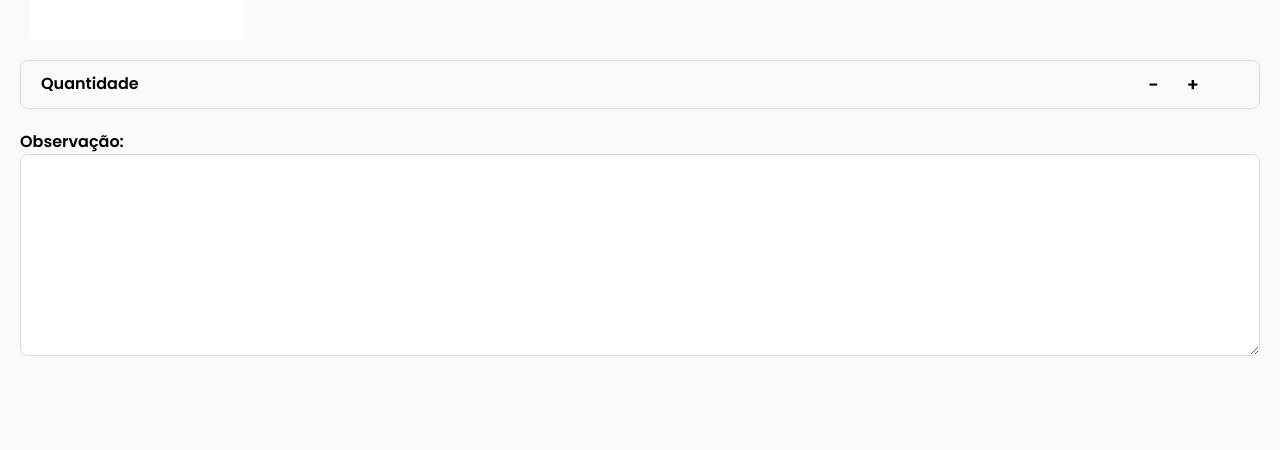
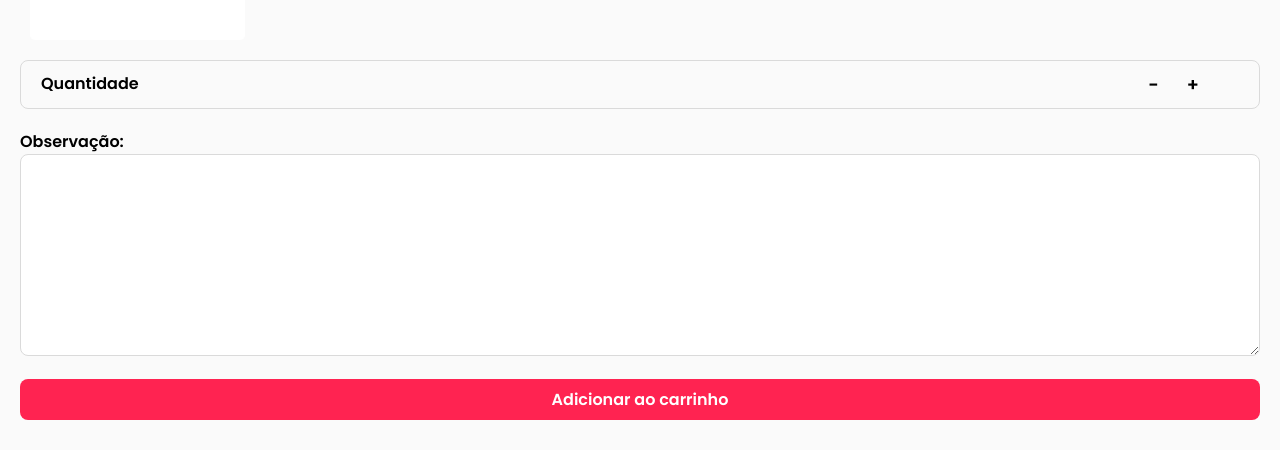
Before and after one commit to edsonbastos2/project-restaurant, a Vue app: page /addToCard/1 in a window 1280 px wide. Shown: the part 350-800 px from the top of the page. Built offline with nearby package versions, Linux system fonts and the light colour scheme; no server answers.

Commit message:
Feito método de addToCart para mobile

```diff
--- a/src/assets/css/global.css
+++ b/src/assets/css/global.css
@@ -27,6 +27,16 @@ button, input, select, textarea{
     font-family: 'Poppins', sans-serif;
 }
 
+.button{
+    background-color: var(--pink);
+    color: #fff;
+    border: 0;
+    border-radius: 8px;
+    font-size: 16px;
+    font-weight: 600;
+    padding: 8px 35px;
+}
+
 @media (max-width: 768px) {
     body{
         background-color: #fff;
--- a/src/components/AddToCard.vue
+++ b/src/components/AddToCard.vue
@@ -4,10 +4,11 @@
         <Item :item="item" class="add-cart--item"/>
         <div class="add-cart--container">
             <span>Quantidade</span>
-            <Quantity :item="item"/>
+            <Quantity :item="item" :useStore="false"/>
         </div>
         <p class="add-cart--observation">Observação:</p>
         <textarea v-model="observation" rows="10"></textarea>
+        <button class="button btn" @click="onAddToCartButtonClick">Adicionar ao carrinho</button>
     </div>
 </template>
 
@@ -24,7 +25,9 @@ export default {
         Quantity
     },
     created(){
-         axios.get(`http://localhost:3000/${this.$selectCategory}/${this.id}`).then(resp => this.item = resp.data)
+         axios.get(`http://localhost:3000/${this.$selectCategory}/${this.id}`).then(resp => {
+             this.item = {...resp.data, quantity:1}
+         })
     },
     data(){
         return{
@@ -35,6 +38,12 @@ export default {
     computed:{
         $selectCategory(){
             return this.$store.state.selectedCategory
+        }
+    },
+    methods:{
+        onAddToCartButtonClick(){
+            this.$store.dispatch('addCarlist', this.item)
+            this.$router.push({name:'Home'})
         }
     }
 }
@@ -78,5 +87,13 @@ export default {
         border-radius: 8px;
         border: 1px solid var(--lightGrey);
     }
+
+    .btn{
+        width: calc(100% - 40px);
+        position: fixed;
+        bottom: 30px;
+        left: 20px;
+        right: 20px;
+    }
 }
 </style>
--- a/src/components/Item.vue
+++ b/src/components/Item.vue
@@ -36,9 +36,10 @@ export default {
     },
     methods:{
         addToCart(){
-            this.$store.dispatch('addCarlist', this.item)
-
-            if(this.isDesktop()) return
+            if(this.isDesktop()){
+                this.$store.dispatch('addCarlist', this.item)
+                return
+            }
 
             this.$router.push({name:'AddToCard', params:{id: this.item.id}})
         }
--- a/src/components/Quantity.vue
+++ b/src/components/Quantity.vue
@@ -1,8 +1,8 @@
 <template>
     <div class="item--quantity">
-        <button class="buttons" @click="decreaseQuantity(item.id)" :disabled="item.quantity===0">-</button>
+        <button class="buttons" @click="onDecreaseButtonClick" :disabled="item.quantity===0">-</button>
         <span class="number">{{item.quantity}}</span>
-        <button class="buttons" @click="increaseQuantity(item.id)">+</button>
+        <button class="buttons" @click="onIncreaseButtonClick">+</button>
     </div>
 </template>
 
@@ -10,13 +10,33 @@
 import { mapActions } from 'vuex'
 export default {
     props:{
-        item:{}
+        item:{},
+        useStore:{
+            type:Boolean,
+            default: true
+        }
     },
     methods:{
         ...mapActions([
             'decreaseQuantity',
             'increaseQuantity'
-        ])
+        ]),
+        onDecreaseButtonClick(){
+            if(this.useStore){
+                this.decreaseQuantity(this.item.id)
+                return
+            }
+
+            --this.item.quantity
+        },
+        onIncreaseButtonClick(){
+            if(this.useStore){
+                this.increaseQuantity(this.item.id)
+                return
+            }
+
+            ++this.item.quantity
+        }
     }
 }
 </script>
--- a/src/store/index.js
+++ b/src/store/index.js
@@ -13,10 +13,10 @@ export default new Vuex.Store({
       state.selectedCategory = payload
     },
     SET_ITEM_LIST(state, payload){
-      state.cartList.push({...payload, quantity:1})
+      state.cartList.push({...payload, quantity: payload?.quantity || 1})
     },
-    increaseQuantity(state, index){
-      ++state.cartList[index].quantity
+    increaseQuantity(state, {index, quantity}){
+      state.cartList[index].quantity += quantity
     },
     decreaseQuantity(state, index){
       --state.cartList[index].quantity
@@ -29,8 +29,13 @@ export default new Vuex.Store({
 
     addCarlist({state, commit}, payload){
       const cartItem = state.cartList.find(cartItem => cartItem.id === payload.id)
+      if(!cartItem){
+        commit('SET_ITEM_LIST', payload)
+        return
+      }
+
       const index = state.cartList.findIndex(cartItem => cartItem.id === payload.id)
-      cartItem ? commit('increaseQuantity', index) : commit('SET_ITEM_LIST', payload)
+      commit('increaseQuantity', {index:index, quantity:payload?.quantity || 1})
     },
 
     increaseQuantity({state,commit}, id){
```
